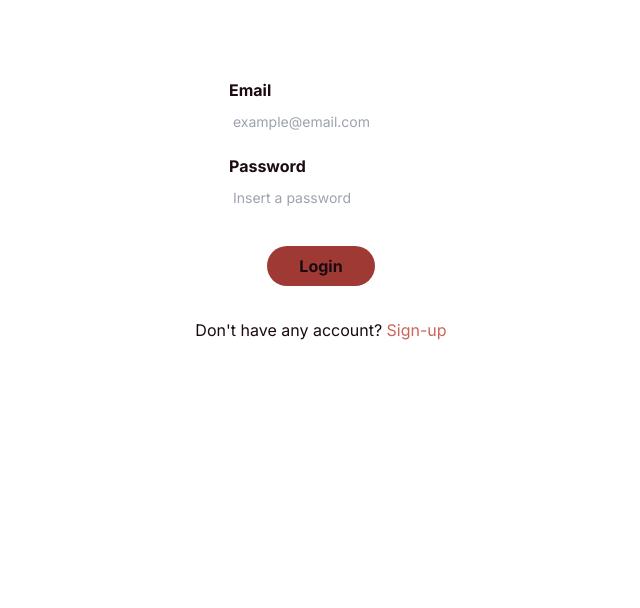
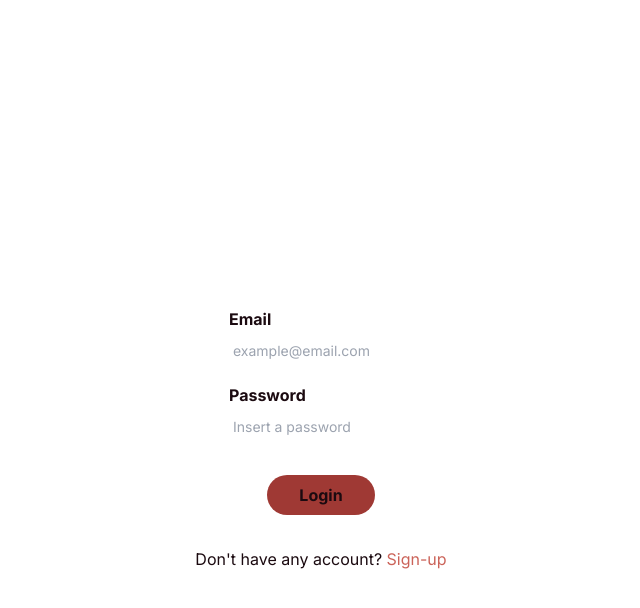
Before and after one commit to PedroHenriqueMA/Chaty, a Next.js app: page /login in a window 1280 px wide. Shown: the top 608 px of the page, without its empty margins (319-959 px from the left). Built offline with nearby package versions, Linux system fonts and the light colour scheme.

Commit message:
form page commit

```diff
--- a/app/(forms)/layout.tsx
+++ b/app/(forms)/layout.tsx
@@ -6,9 +6,9 @@
   children: React.ReactNode;
 }>) {
   return (
-    <div>
+    <div className="flex h-[100vh] flex-col items-center justify-center ">
       <Image priority={true} width={150} height={50} src={'/logo/logo-white.png'} alt="chaty logo" />
-      <div>{children}</div>
+      {children}
     </div>
   );
 }
```
